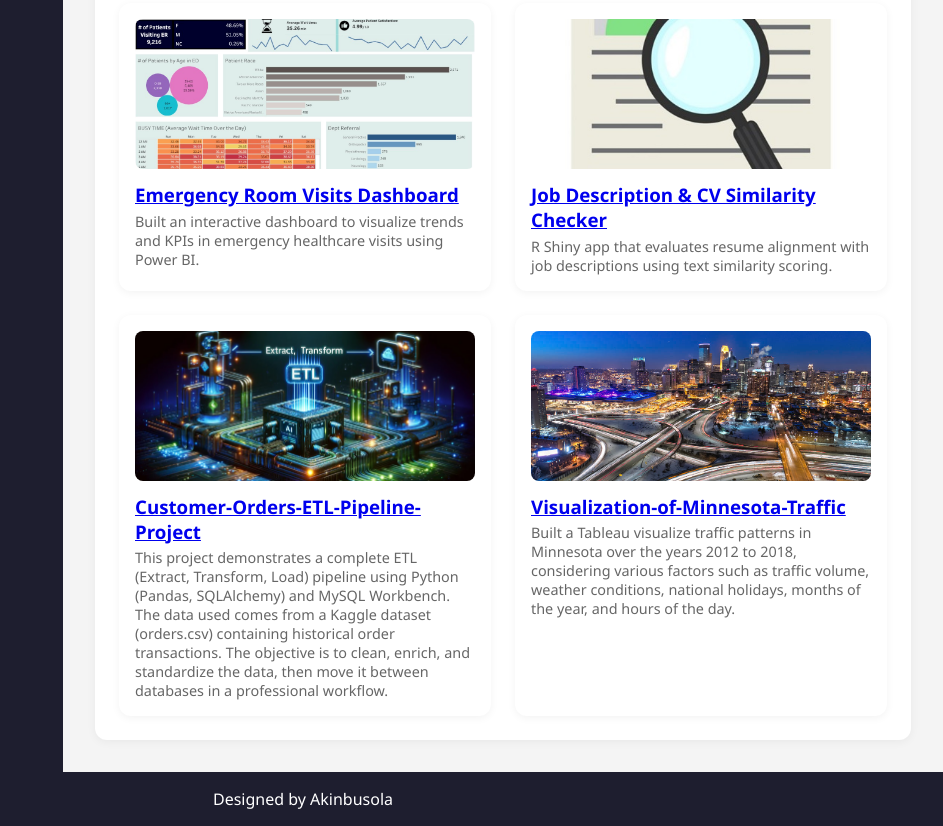
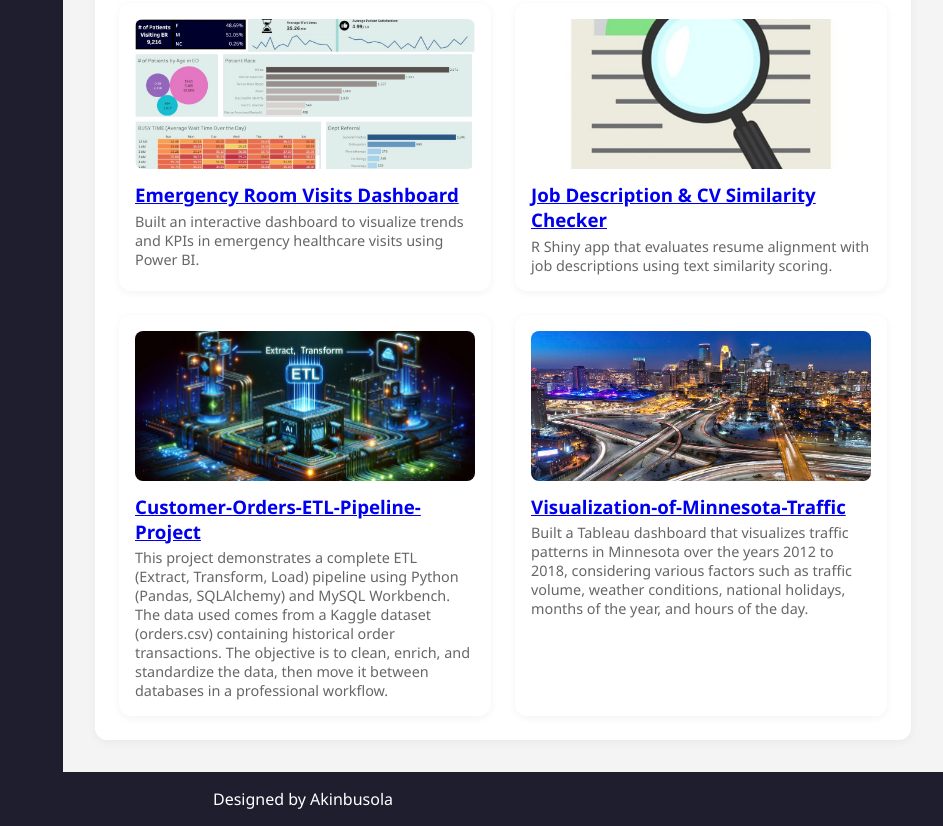
Before and after one commit to AKinbusola/AKinbusola.github.io, a plain HTML site: page index.html in a window 1280 px wide. Shown: the part 1127-1953 px from the top of the page, without its empty margins (337-1280 px from the left). Drawn offline with Linux system fonts and the light colour scheme.

Commit message:
Update index.html

```diff
--- a/index.html
+++ b/index.html
@@ -277,7 +277,7 @@
   <div class="project-card">
     <img src=" project6.jpg" alt="Minnesota_traffic">
     <h3><a href="https://public.tableau.com/app/profile/akinbusola/viz/MinnesotaTrafficViz/Dashboard1">Visualization-of-Minnesota-Traffic</a></h3>
-    <p>Built a Tableau visualize traffic patterns in Minnesota over the years 2012 to 2018, considering various factors such as traffic volume, weather conditions,
+    <p>Built a Tableau dashboard that visualizes traffic patterns in Minnesota over the years 2012 to 2018, considering various factors such as traffic volume, weather conditions,
       national holidays, months of the year, and hours of the day.</p>
   </div>
 
```
